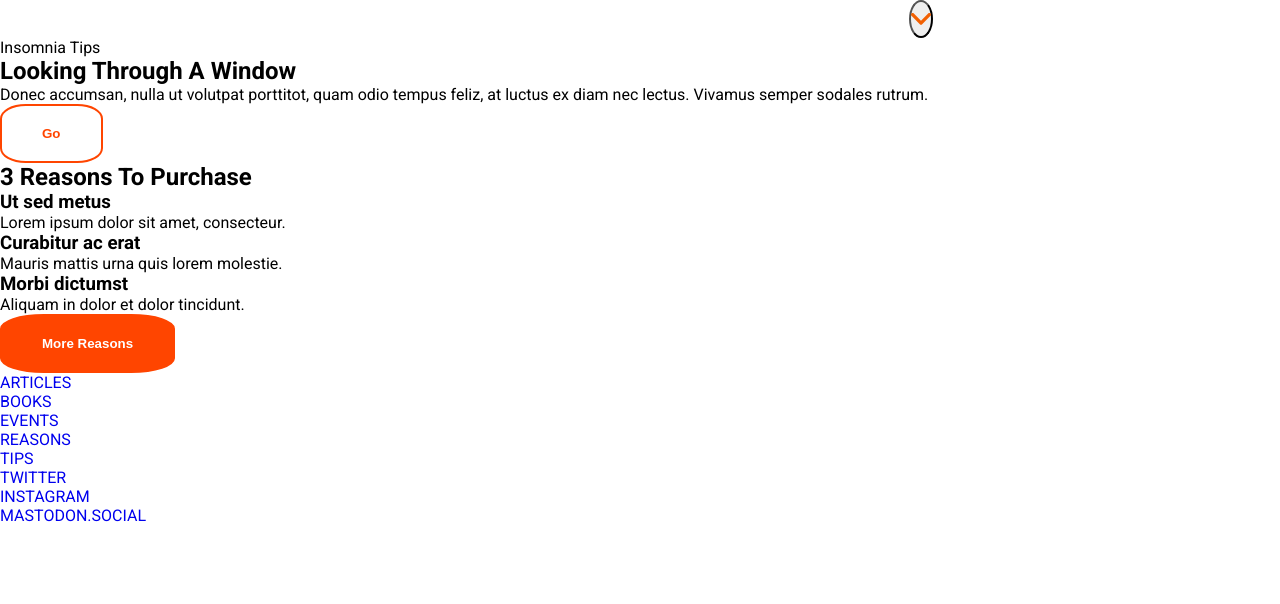
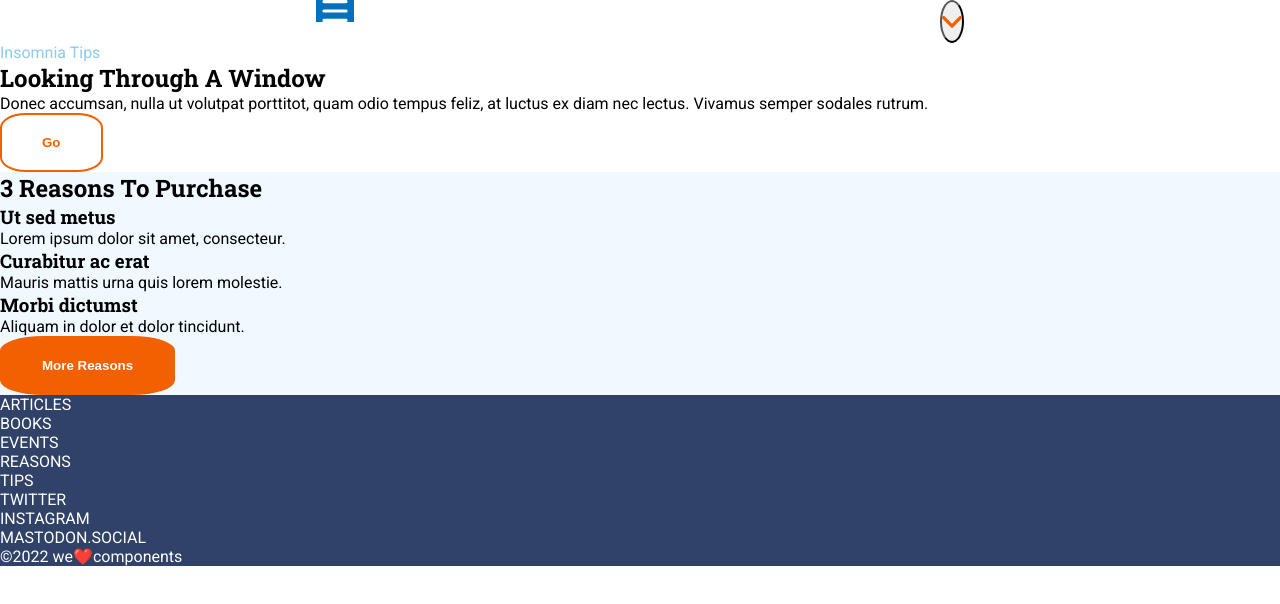
Before and after one commit to Adalab/modulo-1-evaluacion-final-mgantunez, a website built with Vite: page src/index.html in a window 1280 px wide. Built offline with nearby package versions, Linux system fonts and the light colour scheme; files whose address does not match are found by name.

Commit message:
Add sections styles

```diff
--- a/src/index.html
+++ b/src/index.html
@@ -1,15 +1,25 @@
 <html lang="es">
 
 <head>
-  <meta charset="UTF-8" />
-  <meta name="viewport" content="width=device-width, initial-scale=1" />
+  <meta charset="UTF-8">
+  <meta name="viewport" content="width=device-width, initial-scale=1">
   <title>Anonymous Proxy</title>
+
+  <!--Roboto-->
   <link rel="preconnect" href="https://fonts.googleapis.com">
   <link rel="preconnect" href="https://fonts.gstatic.com" crossorigin>
   <link
     href="https://fonts.googleapis.com/css2?family=Roboto:ital,wght@0,100;0,300;0,400;0,500;0,700;0,900;1,100;1,300;1,400;1,500;1,700;1,900&display=swap"
     rel="stylesheet">
-  <link rel="stylesheet" href="./scss/main.scss" />
+
+  <!--Roboto Slab-->
+  <link rel="preconnect" href="https://fonts.googleapis.com">
+  <link rel="preconnect" href="https://fonts.gstatic.com" crossorigin>
+  <link
+    href="https://fonts.googleapis.com/css2?family=Roboto+Slab:wght@100..900&family=Roboto:ital,wght@0,100;0,300;0,400;0,500;0,700;0,900;1,100;1,300;1,400;1,500;1,700;1,900&display=swap"
+    rel="stylesheet">
+
+  <link rel="stylesheet" href="./scss/main.scss">
 </head>
 
 <body>
@@ -25,9 +35,9 @@
   </header>
 
   <main>
-    <section>
-      <p>Insomnia Tips</p>
-      <h2>Looking Through A Window</h2>
+    <section class="section1">
+      <p class="section1__above-title">Insomnia Tips</p>
+      <h2 class="section1__title">Looking Through A Window</h2>
 
       <p>Donec accumsan, nulla ut volutpat porttitot, quam odio tempus feliz, at luctus ex diam nec lectus. Vivamus
         semper sodales rutrum.</p>
@@ -41,17 +51,17 @@
       <h2 class=section2__title>3 Reasons To Purchase</h2>
 
       <article class="section2__article">
-        <h3>Ut sed metus</h3>
+        <h3 class="section2__article__title">Ut sed metus</h3>
         <p> Lorem ipsum dolor sit amet, consecteur.</p>
       </article>
 
       <article class="section2__article">
-        <h3>Curabitur ac erat</h3>
+        <h3 class="section2__article__title">Curabitur ac erat</h3>
         <p>Mauris mattis urna quis lorem molestie.</p>
       </article>
 
       <article class="section2__article">
-        <h3>Morbi dictumst</h3>
+        <h3 class="section2__article__title">Morbi dictumst</h3>
         <p>Aliquam in dolor et dolor tincidunt.</p>
       </article>
 
--- a/src/scss/main.scss
+++ b/src/scss/main.scss
@@ -16,7 +16,15 @@
     background-image: url("../images/cover.jpeg");
     background-repeat: no-repeat;
     justify-content: center;
-    &__menu {}
+    font-family: Roboto Slab, serif;
+
+    &__menu {
+        background-color: #0271bc;
+        width: 38px;
+        height: 22px;
+        position: sticky;
+        top: 0;
+    }
 
 
     &__title {}
@@ -30,12 +38,20 @@
 
 .section1 {
 
+    &__above-title {
+        color: #8ccbea;
+    }
+
+    &__title {
+        font-family: Roboto Slab, serif;
+    }
+
     &__button {
-        color: orangered;
+        color: #f26002;
         font-weight: bold;
         background-color: white;
         border-radius: 25%;
-        border: solid 2px orangered;
+        border: solid 2px #f26002;
         padding: 20px 40px 20px 40px;
 
     }
@@ -43,23 +59,33 @@
 
 .section2 {
 
-    &__title {}
+    background-color: #eff9ff;
+
+    &__title {
+
+        font-family: Roboto Slab, serif;
+
+    }
 
     &__article {}
 
+    &__article__title {
+        font-family: Roboto Slab, serif;
+    }
+
     &__button {
-        color:white;
-    font-weight: bold;
-    background-color: orangered;
-    border-radius: 25%;
-    border: solid 2px orangered;
-    padding: 20px 40px 20px 40px;
-
-}
+        color: white;
+        font-weight: bold;
+        background-color: #f26002;
+        border-radius: 25%;
+        border: solid 2px #f26002;
+        padding: 20px 40px 20px 40px;
+    }
 }
 
 .footer {
-    color: #35396a00;
+    color: white;
+    background-color: #304268;
 
     &__nav {
         display: flex;
@@ -71,9 +97,7 @@
     }
 
     .menu__link {
-
+        color: white;
         text-decoration: none;
     }
 }
-
-.menu__link {}
```
